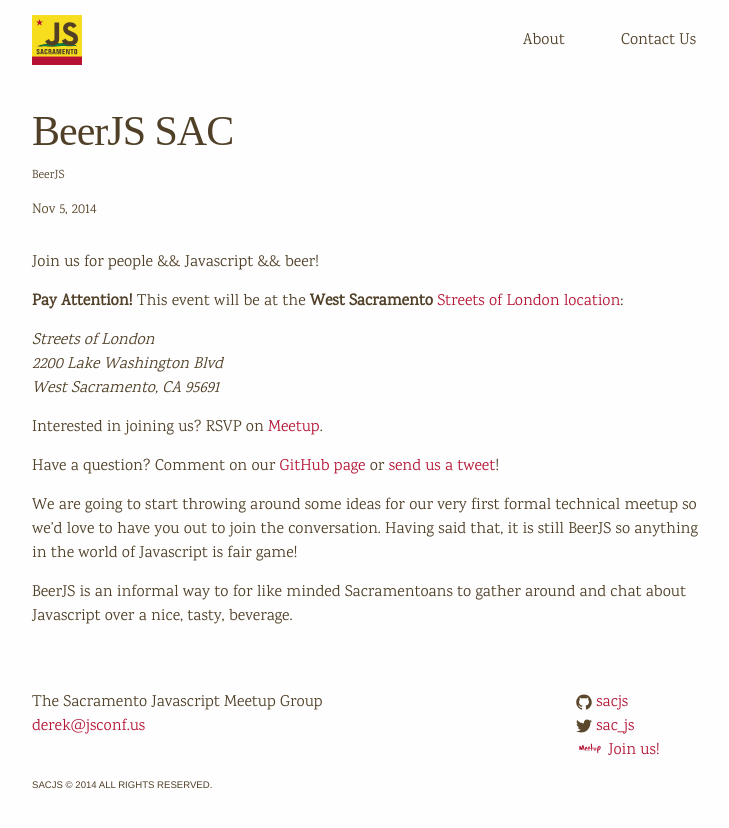
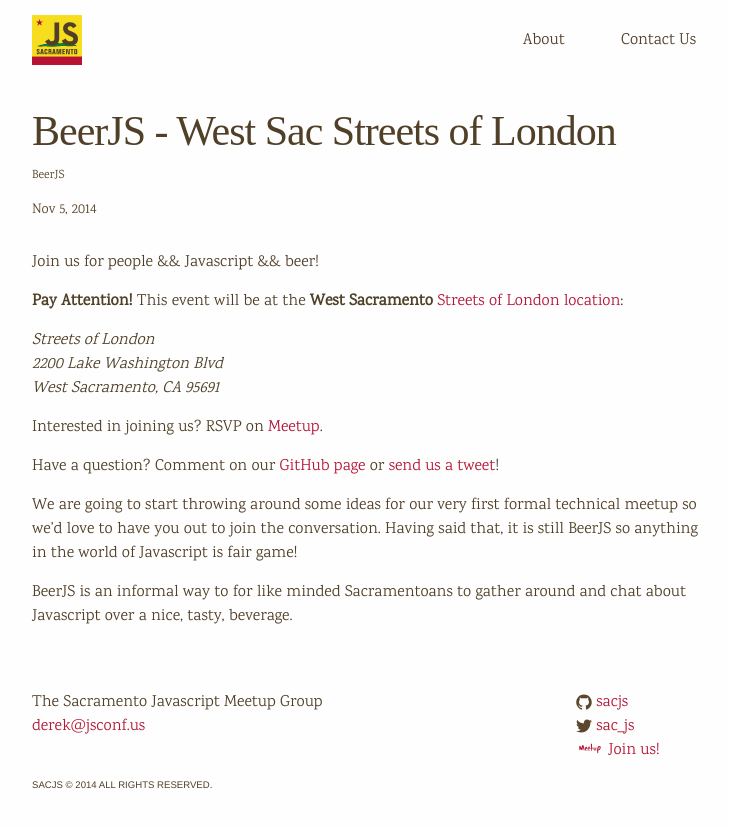
Before and after one commit to sacjs/website, a Jekyll site: the page built from _posts/2014-11-5-beerjs_sac-west-sac-streets-of-london.md, in a window 1280 px wide. Shown: the top 828 px of the page, without its empty margins (268-997 px from the left). Built offline with Jekyll 4.4.1, drawn with Linux system fonts in a browser that asks for light colours; some web fonts are replaced.

Commit message:
Fix title of BeerJS event

```diff
--- a/_posts/2014-11-5-beerjs_sac-west-sac-streets-of-london.md
+++ b/_posts/2014-11-5-beerjs_sac-west-sac-streets-of-london.md
@@ -1,7 +1,7 @@
 ---
 layout: post
-title:  BeerJS SAC
 date:   2014-11-05 18:00:00 -0700
+title:  BeerJS - West Sac Streets of London
 tags:
   - BeerJS
 category: events
```
